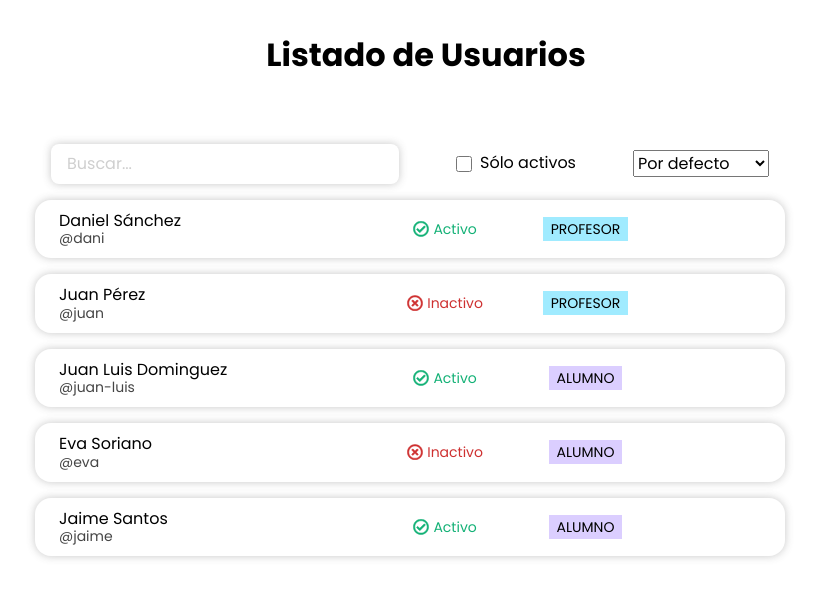
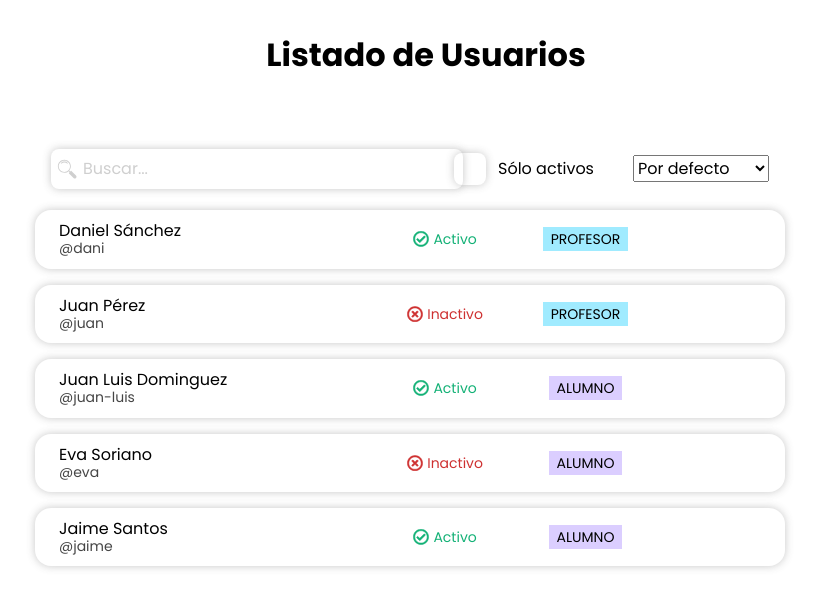
Before and after one commit to dsanguti/first-list-users, a React (Vite) app: page / in a window 1280 px wide. Shown: the top 608 px of the page, without its empty margins (230-1049 px from the left). Built offline with nearby package versions, Linux system fonts and the light colour scheme.

Commit message:
checkbox y su css

```diff
--- a/src/assets/components/UsersListFilters.jsx
+++ b/src/assets/components/UsersListFilters.jsx
@@ -1,8 +1,15 @@
-import style  from '../css/UsersListFilters.module.css';
-import InputSearch from './forms/InputSearch';
+import style from "../css/UsersListFilters.module.css";
+import InputCheckBox from "./forms/InputCheckBox";
+import InputSearch from "./forms/InputSearch";
 
-
-const UsersListFilters = ( {search, setSearch, onlyActive, setOnlyActive, sortBy, setSortBy}) => (
+const UsersListFilters = ({
+  search,
+  setSearch,
+  onlyActive,
+  setOnlyActive,
+  sortBy,
+  setSortBy,
+}) => (
   <form className={style.form}>
     <InputSearch
       placeholder="Buscar..."
@@ -10,13 +17,13 @@ const UsersListFilters = ( {search, setSearch, onlyActive, setOnlyActive, sortBy
       onChange={(ev) => setSearch(ev.target.value)}
     />
     <div className={style.active}>
-      <input
-        type="checkbox"
+      <InputCheckBox
+      className={style.checkbox}
         name="active"
         checked={onlyActive}
         onChange={(ev) => setOnlyActive(ev.target.checked)}
-      ></input>
-      <span>Sólo activos</span>
+      />
+      <p>Sólo activos</p>
     </div>
     <select
       value={sortBy}
--- /dev/null
+++ b/src/assets/components/forms/InputCheckBox.jsx
@@ -0,0 +1,10 @@
+import CheckIcon from "../icons/CheckIcon";
+import style from "./InputCheckBox.module.css";
+
+const InputCheckBox = ({className, ...props}) => (
+  <label className={`${style.label} ${className || ''}`}>
+    <input {...props} type="checkbox" className={style.input}></input>
+    <CheckIcon className={style.check} />
+  </label>
+);
+export default InputCheckBox;
--- /dev/null
+++ b/src/assets/components/forms/InputCheckBox.module.css
@@ -0,0 +1,27 @@
+.input{
+  opacity: 0;
+  position: absolute;
+}
+
+.label{
+  position: relative;
+  display: flex;
+  align-items: center;
+  justify-content: center;
+
+  height: 2rem;
+  width: 2rem;
+  border-radius: var(--radius-sm);
+  box-shadow: var(--shadow-sm);
+}
+.label:focus-within{
+box-shadow: var(--shadow-md);}
+.input:not(:checked)+ .check {
+display: none;}
+
+.check{
+user-select: none;
+height: 1.5rem;
+width: 1.5rem;
+
+}
--- a/src/assets/components/forms/InputSearch.jsx
+++ b/src/assets/components/forms/InputSearch.jsx
@@ -1,5 +1,11 @@
-import style from './InputSearch.module.css';
+import SearchIcon from "../icons/SearchIcon";
+import style from "./InputSearch.module.css";
 
-const InputSearch = (props) => <input {...props} className={style.input} type="text"></input>;
+const InputSearch = ({className, ...props}) => (
+  <div className={`${style.wrapper} ${className || ''}`}>
+    <SearchIcon className={style.icon}/>
+    <input {...props} className={`${style.input} ${className ? className : ''}`} type="text"></input>
+  </div>
+);
 
 export default InputSearch;
--- a/src/assets/components/forms/InputSearch.module.css
+++ b/src/assets/components/forms/InputSearch.module.css
@@ -1,7 +1,8 @@
 .input {
+  width: 100%;
   height: 1.5rem;
   padding: 0.5rem 1rem;
-
+  padding-left: 2rem;
   border-radius: var(--radius-sm);
   border: none;
   outline: none;
@@ -15,3 +16,16 @@
 .input::placeholder {
   color: var(--color-ligthgray);
 }
+
+.icon{
+  position: absolute;
+  top: .65rem;
+  left:  0.4rem;
+  height: 1.3rem;
+  width: 1.3rem;
+  fill: var(--color-ligthgray);
+}
+
+.wrapper{
+position: relative;
+}
--- a/src/assets/components/icons/CheckCircleIcon.jsx
+++ b/src/assets/components/icons/CheckCircleIcon.jsx
@@ -1,13 +1,14 @@
 const CheckCircleIcon = (props) => {
  return(
  <svg
+ {...props}
     width="32"
     height="31"
     stroke="CurrentColor"
     viewBox="0 0 32 31"
     fill="none"
     xmlns="http://www.w3.org/2000/svg"
-    {...props}
+
   >
     <path
       d="M16 0C7.57763 0 0.75 6.82763 0.75 15.25C0.75 23.6724 7.57763 30.5 16 30.5C24.4224 30.5 31.25 23.6724 31.25 15.25C31.25 6.82763 24.4224 0 16 0ZM16 2.95161C22.7968 2.95161 28.2984 8.45213 28.2984 15.25C28.2984 22.0468 22.7979 27.5484 16 27.5484C9.20317 27.5484 3.70161 22.0479 3.70161 15.25C3.70161 8.45317 9.20213 2.95161 16 2.95161ZM24.6214 10.962L23.2356 9.56501C22.9487 9.27569 22.4814 9.27378 22.1921 9.56083L13.5001 18.183L9.82338 14.4764C9.5364 14.1871 9.06918 14.1852 8.77986 14.4722L7.38283 15.858C7.09351 16.145 7.0916 16.6122 7.37865 16.9016L12.9609 22.529C13.2479 22.8184 13.7151 22.8203 14.0045 22.5332L24.6173 12.0056C24.9066 11.7185 24.9084 11.2513 24.6214 10.962Z"
--- /dev/null
+++ b/src/assets/components/icons/CheckIcon.jsx
@@ -0,0 +1,4 @@
+const CheckIcon = props => (
+  <svg {...props}xmlns="http://www.w3.org/2000/svg" viewBox="0 0 24 24" fill="none"><path fillRule="evenodd" clipRule="evenodd" d="M20.7782 6.20047C21.0687 6.47262 21.0746 6.91953 20.7913 7.19866L10.0465 17.7869C9.76554 18.0637 9.30512 18.0719 9.01372 17.8053L3.22801 12.5112C2.93418 12.2423 2.92284 11.7955 3.20268 11.5132C3.48251 11.2309 3.94755 11.22 4.24138 11.4888L9.50128 16.3018L19.7393 6.21311C20.0225 5.93397 20.4877 5.92832 20.7782 6.20047Z" fill="black"></path></svg>
+)
+export default CheckIcon;
--- a/src/assets/components/icons/CrossCircleIcon.jsx
+++ b/src/assets/components/icons/CrossCircleIcon.jsx
@@ -1,13 +1,14 @@
 const CrossCircleIcon = (props) => {
   return (
     <svg
+    {...props}
       width="32"
       height="31"
       viewBox="0 0 32 31"
       stroke="CurrentColor"
       fill="none"
       xmlns="http://www.w3.org/2000/svg"
-      {...props}
+
     >
       <path
         d="M16 0.5C7.5756 0.5 0.75 7.3256 0.75 15.75C0.75 24.1744 7.5756 31 16 31C24.4244 31 31.25 24.1744 31.25 15.75C31.25 7.3256 24.4244 0.5 16 0.5ZM16 28.0484C9.20514 28.0484 3.70161 22.5449 3.70161 15.75C3.70161 8.95514 9.20514 3.45161 16 3.45161C22.7949 3.45161 28.2984 8.95514 28.2984 15.75C28.2984 22.5449 22.7949 28.0484 16 28.0484ZM22.2599 11.9252L18.4351 15.75L22.2599 19.5748C22.5489 19.8638 22.5489 20.3312 22.2599 20.6202L20.8702 22.0099C20.5812 22.2989 20.1138 22.2989 19.8248 22.0099L16 18.1851L12.1752 22.0099C11.8862 22.2989 11.4189 22.2989 11.1298 22.0099L9.74012 20.6202C9.45111 20.3312 9.45111 19.8638 9.74012 19.5748L13.5649 15.75L9.74012 11.9252C9.45111 11.6362 9.45111 11.1689 9.74012 10.8798L11.1298 9.49012C11.4189 9.20111 11.8862 9.20111 12.1752 9.49012L16 13.3149L19.8248 9.49012C20.1138 9.20111 20.5812 9.20111 20.8702 9.49012L22.2599 10.8798C22.5489 11.1689 22.5489 11.6362 22.2599 11.9252Z"
--- /dev/null
+++ b/src/assets/components/icons/SearchIcon.jsx
@@ -0,0 +1,6 @@
+
+const SearchIcon = (props) => (
+<svg {...props}id="Icon" enableBackground="new 0 0 96 96" viewBox="0 0 96 96" xmlns="http://www.w3.org/2000/svg"><path id="Search_1_" d="m87.656 76.344-21-21c-.781-.781-2.047-.781-2.828 0l-2.828 2.828-4.435-4.435c4.623-5.28 7.435-12.184 7.435-19.737 0-16.542-13.458-30-30-30s-30 13.458-30 30 13.458 30 30 30c7.553 0 14.457-2.812 19.737-7.435l4.435 4.435-2.828 2.828c-.781.781-.781 2.047 0 2.828l21 21c1.51 1.512 3.519 2.344 5.656 2.344s4.146-.832 5.656-2.344c1.512-1.51 2.344-3.519 2.344-5.656s-.832-4.146-2.344-5.656zm-53.656-16.344c-14.337 0-26-11.664-26-26s11.663-26 26-26 26 11.664 26 26-11.663 26-26 26zm14.143-38.142c-.512 0-1.023-.195-1.414-.586-7.02-7.019-18.438-7.019-25.457 0-.781.781-2.047.781-2.828 0s-.781-2.047 0-2.828c8.578-8.578 22.535-8.578 31.113 0 .781.781.781 2.047 0 2.828-.391.391-.903.586-1.414.586z"></path></svg>
+);
+
+export default SearchIcon;
--- a/src/assets/css/UsersListFilters.module.css
+++ b/src/assets/css/UsersListFilters.module.css
@@ -9,8 +9,7 @@
   display: flex;
   align-items: center;
 }
-.active input[type="checkbox"] {
-  height: 1rem;
-  width: 1rem;
-  margin-right: 0.5rem;
+
+.checkbox {
+margin-right: .75rem;
 }
```
